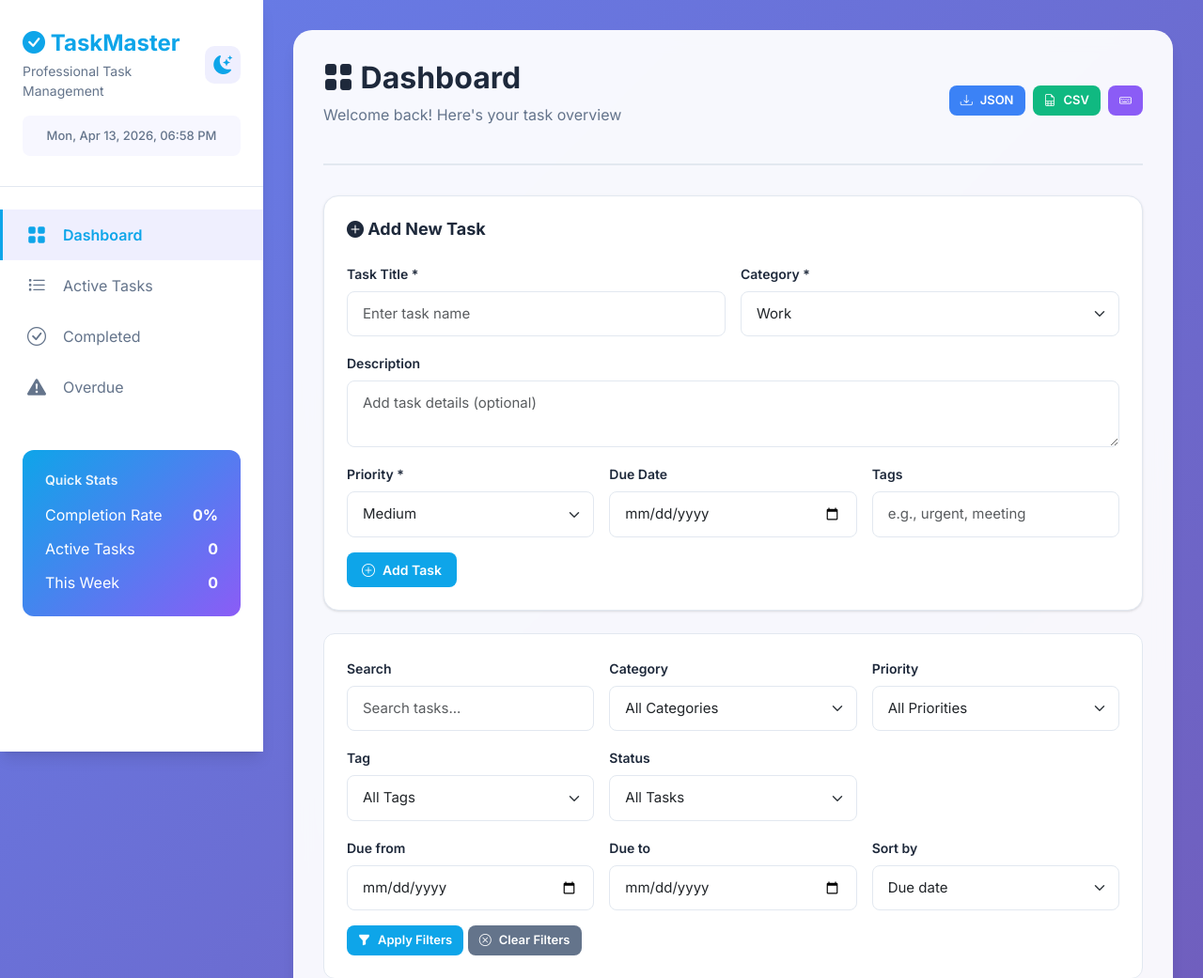
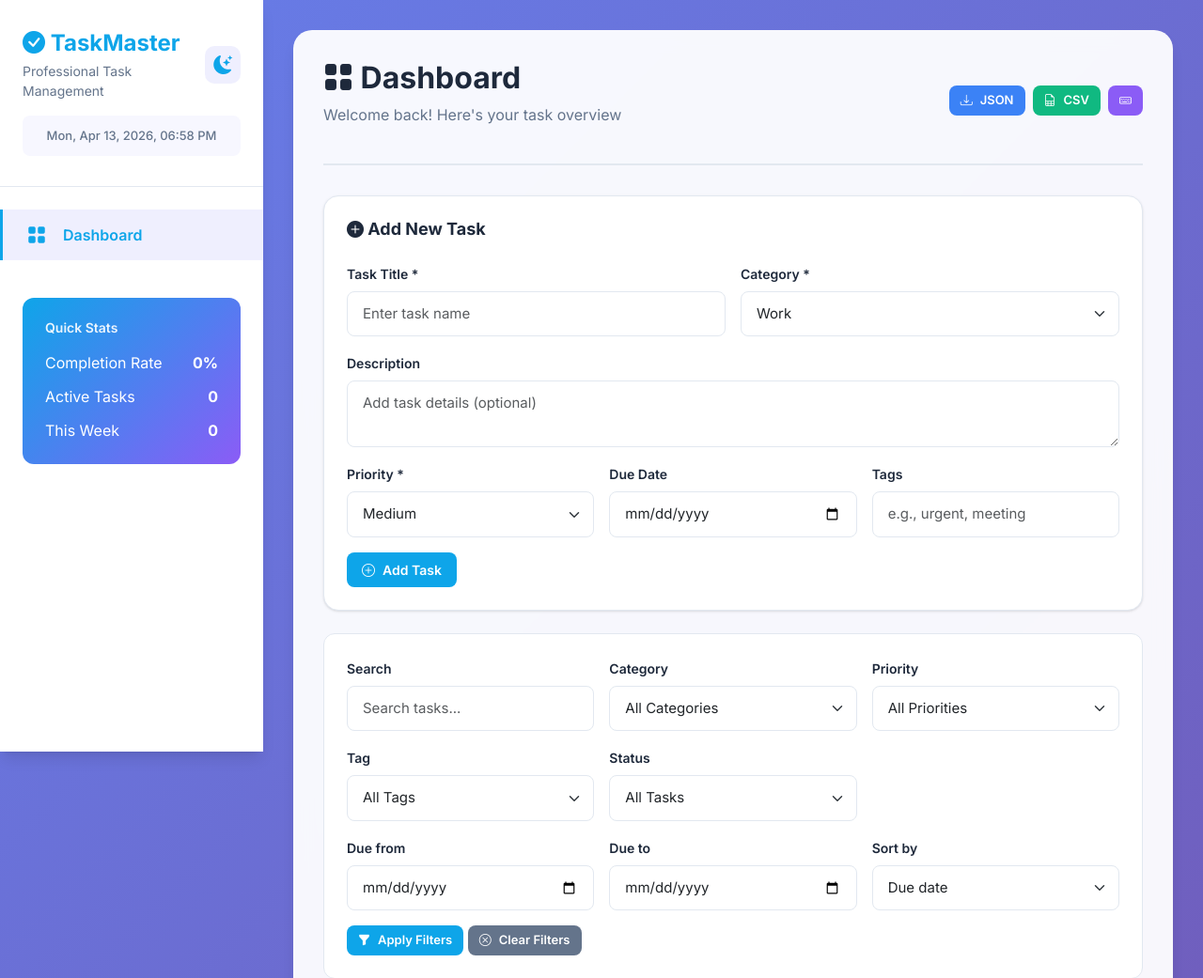
Before and after one commit to NV23094-mohammed-fardan1/CC302-task1-, a Flask app: page / in a window 1280 px wide. Shown: the top 1041 px of the page at 94% size. Run offline with Flask 3, Linux system fonts and the light colour scheme; some libraries are stand-ins or nearby versions.

Commit message:
feat: remove Active Tasks, Completed, and Overdue sidebar buttons

```diff
--- a/templates/base.html
+++ b/templates/base.html
@@ -710,18 +710,7 @@
                 <i class="bi bi-grid-fill"></i>
                 <span>Dashboard</span>
             </a>
-            <a href="{{ url_for('index', status='pending') }}" class="sidebar-menu-item {{ 'active' if current_filters.status == 'pending' else '' }}">
-                <i class="bi bi-list-task"></i>
-                <span>Active Tasks</span>
-            </a>
-            <a href="{{ url_for('index', status='completed') }}" class="sidebar-menu-item {{ 'active' if current_filters.status == 'completed' else '' }}">
-                <i class="bi bi-check-circle"></i>
-                <span>Completed</span>
-            </a>
-            <a href="{{ url_for('index', status='overdue') }}" class="sidebar-menu-item {{ 'active' if current_filters.status == 'overdue' else '' }}">
-                <i class="bi bi-exclamation-triangle-fill"></i>
-                <span>Overdue</span>
-            </a>
+
         </div>
 
         <div class="sidebar-stats">
```
